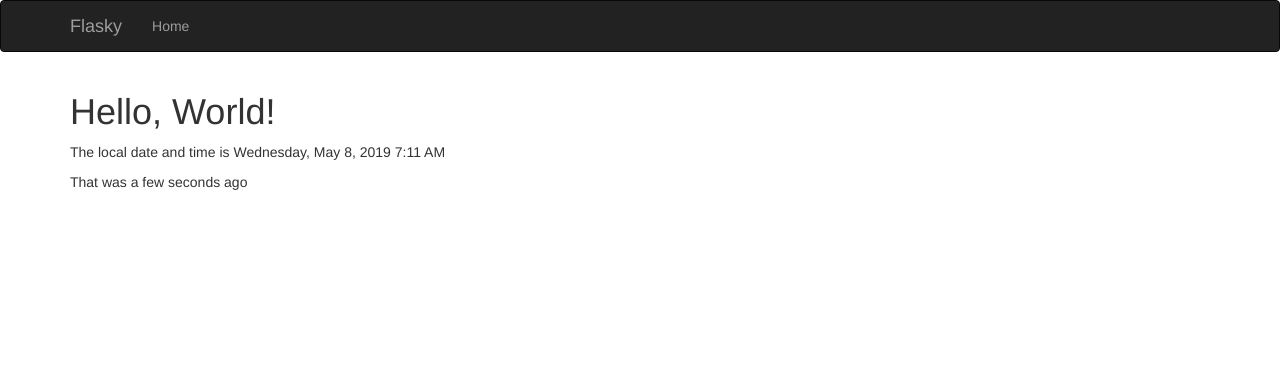
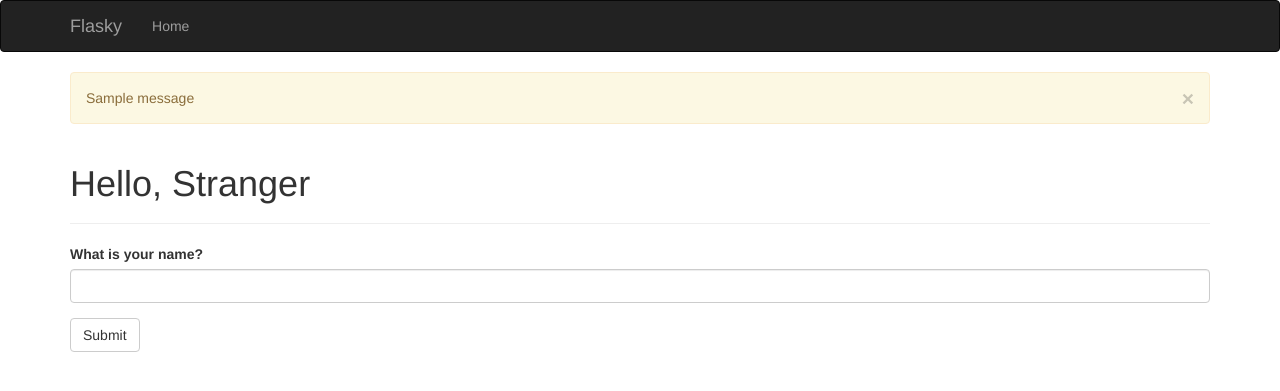
Before and after one commit to SpLauT/flasky, a Flask app: page / in a window 1280 px wide. Shown: the top 391 px of the page. Run offline with Flask 2, Linux system fonts and the light colour scheme; one stand-in notice (Sample message) is shown; some libraries are stand-ins or nearby versions.

Commit message:
There are now some initial forms in the project

```diff
--- /dev/null
+++ b/config/environment/development.py
@@ -0,0 +1,5 @@
+from config.environment.configuration import Configuration
+
+class DevelopConfiguration(Configuration):
+    def __init__(self):
+        pass
--- a/hello.py
+++ b/hello.py
@@ -1,24 +1,15 @@
-from flask import Flask, render_template
+from flask import Flask
 from flask_bootstrap import Bootstrap
 from flask_moment import Moment
-from datetime import datetime
+from routes import initialize_routes
+from config.environment.development import DevelopConfiguration
+
 
 app = Flask(__name__)
 bootstrap = Bootstrap(app)
 moment = Moment(app)
+_my_config = DevelopConfiguration()
+app.config['SECRET_KEY'] = _my_config.get_form_secret()
 
-@app.route('/')
-def index():
-    return render_template('index.html', current_time=datetime.utcnow())
-@app.route('/user', defaults={'name': None})
-@app.route('/user/<string:name>')
-def user(name):
-    return render_template('user.html', name=name)
-
-@app.errorhandler(404)
-def page_not_found(e):
-    return render_template('404.html'), 404
-
-@app.errorhandler(500)
-def internal_server_error(e):
-    return render_template('500.html'), 500
+#Initializes the routes
+initialize_routes(app)
--- /dev/null
+++ b/routes.py
@@ -0,0 +1,40 @@
+from flask import render_template, session, redirect, url_for, flash
+from datetime import datetime
+from flask_wtf import FlaskForm
+from wtforms import StringField, SubmitField
+from wtforms.validators import DataRequired
+
+
+class NameForm(FlaskForm):
+    name = StringField('What is your name?', validators=[DataRequired()])
+    submit = SubmitField('Submit')
+
+
+def initialize_routes(app):
+
+    @app.route('/', methods=['GET', 'POST'])
+    def index():
+        form = NameForm()
+        if form.validate_on_submit():
+            old_name = session.get('name')
+
+            if old_name is not None and old_name != form.name.data:
+                flash('Looks like you have changed your name!')
+
+            session['name'] = form.name.data
+            return redirect(url_for('index'))
+
+        return render_template('index.html', form=form, name=session.get('name'))
+
+    @app.route('/user', defaults={'name': None})
+    @app.route('/user/<string:name>')
+    def user(name):
+        return render_template('user.html', name=name)
+
+    @app.errorhandler(404)
+    def page_not_found(e):
+        return render_template('404.html'), 404
+
+    @app.errorhandler(500)
+    def internal_server_error(e):
+        return render_template('500.html'), 500
--- a/templates/base.html
+++ b/templates/base.html
@@ -31,6 +31,12 @@
 
 {% block content %}
 <div class="container">
+    {% for message in get_flashed_messages() %}
+    <div class="alert alert-warning">
+        <button type="button" class="close" data-dismiss="alert">&times;</button>
+        {{message}}
+    </div>
+    {% endfor %}
     {% block page_content %}{% endblock %}
 </div>
 {% endblock%}
--- a/templates/index.html
+++ b/templates/index.html
@@ -1,5 +1,6 @@
 {% extends "base.html" %}
-{% block title %} Index {% endblock %}
+{% import "bootstrap/wtf.html" as wtf %}
+{% block title %} Flasky {% endblock %}
 
 {% block head %}
 {{ super() }}
@@ -8,7 +9,8 @@
 {% endblock %}
 
 {% block page_content %}
-<h1>Hello, World!</h1>
-<p>The local date and time is {{moment(current_time).format('LLLL') }}</p>
-<p>That was {{ moment(current_time).fromNow(refresh=True)}}</p>
+<div class="page-header">
+    <h1>Hello, {% if name %} {{ name }} {% else %} Stranger {% endif %}</h1>
+</div>
+{{ wtf.quick_form(form) }}
 {% endblock %}
```
Also changed, not shown: config/environment/configuration.py (added, +8 -0 lines).
